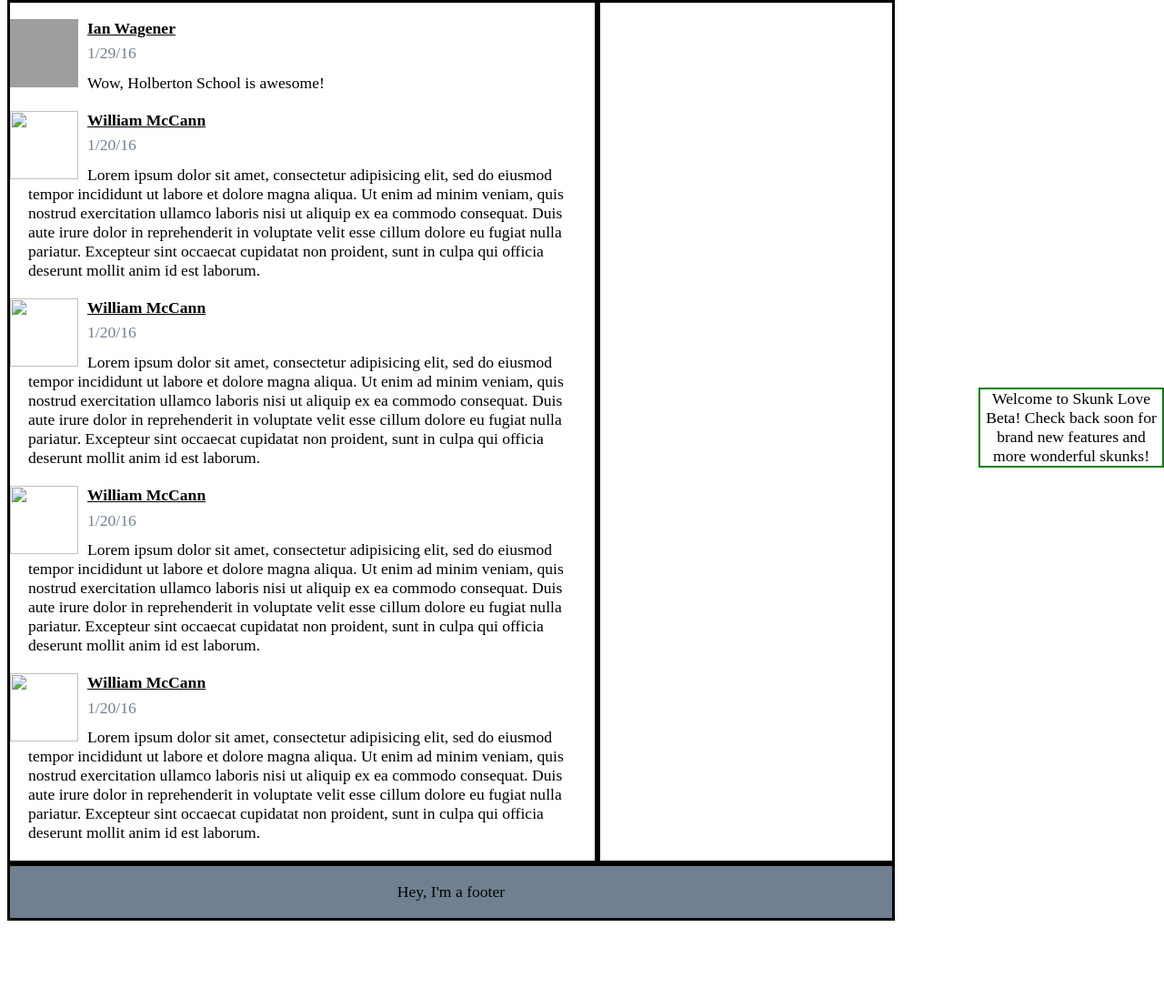
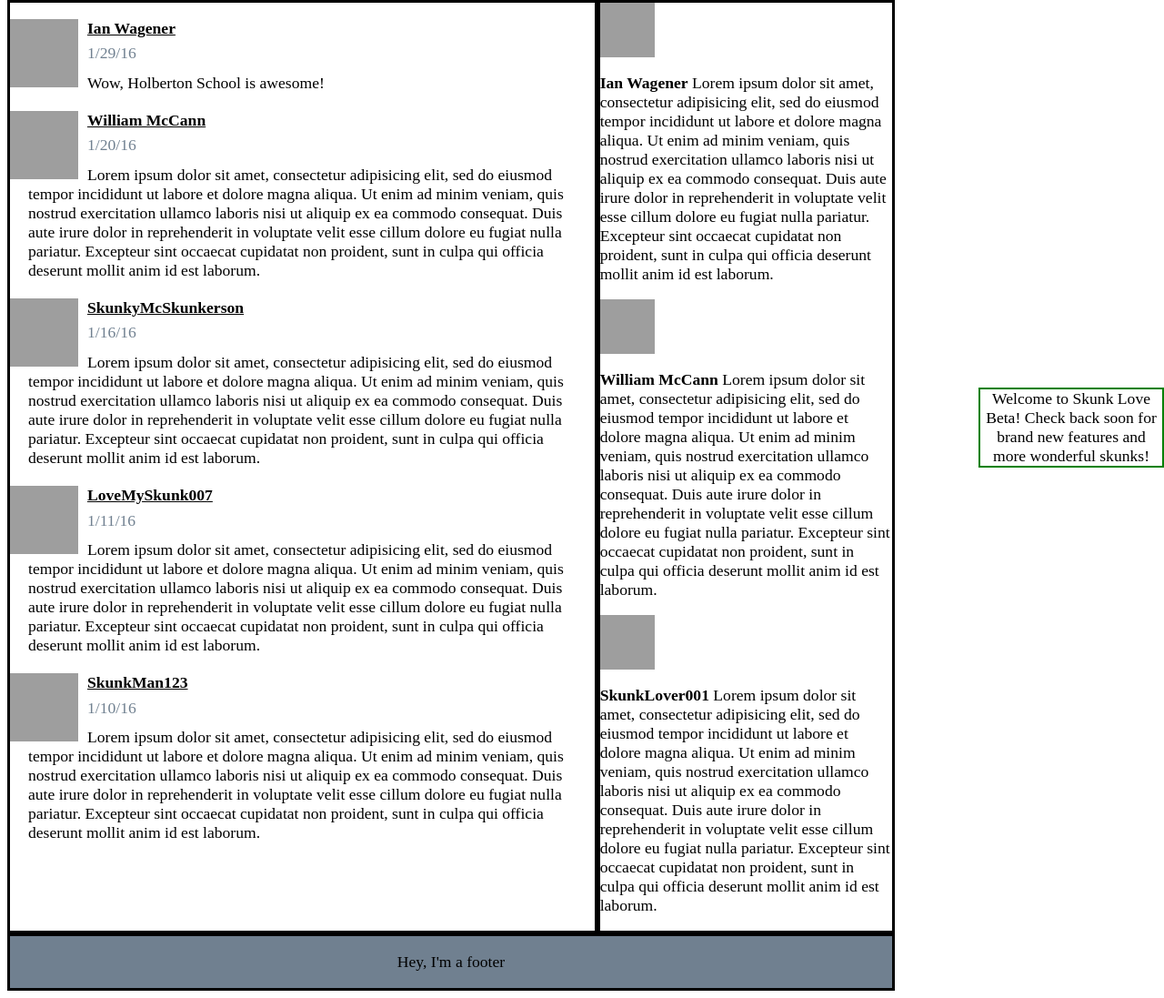
Before and after one commit to WilliamMcCann/twitter-clone-Ian-William, a PHP site: page / in a window 1280 px wide. Shown: the part 268-1365 px from the top of the page at 91% size. Before the commit the page ends 1280 px from the top, so only its background shows below. Run offline with PHP 8.4, Linux system fonts and the light colour scheme; grey boxes are pictures that could not be loaded.

Commit message:
added aside area

```diff
--- a/index.html
+++ b/index.html
@@ -48,7 +48,7 @@
           </p>
     </div>
     <div>
-      <img class="user_photo" src="">
+      <img class="user_photo" src="http://i.imgur.com/6w6wT6l.jpg?1">
           <p class="user_bold">
               William McCann
           </p>
@@ -65,12 +65,12 @@
           </p>
     </div>
     <div>
-      <img class="user_photo" src="">
+      <img class="user_photo" src="http://i.imgur.com/EracF3j.jpg?1">
           <p class="user_bold">
-              William McCann
+              SkunkyMcSkunkerson
           </p>
           <p class="date_posted">
-              1/20/16
+              1/16/16
           </p>
           <p class="status">
               Lorem ipsum dolor sit amet, consectetur adipisicing elit, sed do eiusmod
@@ -82,12 +82,12 @@
           </p>
     </div>
     <div>
-      <img class="user_photo" src="">
+      <img class="user_photo" src="http://i.imgur.com/huIPviu.jpg?1">
           <p class="user_bold">
-              William McCann
+              LoveMySkunk007
           </p>
           <p class="date_posted">
-              1/20/16
+              1/11/16
           </p>
           <p class="status">
               Lorem ipsum dolor sit amet, consectetur adipisicing elit, sed do eiusmod
@@ -99,12 +99,12 @@
           </p>
     </div>
     <div>
-      <img class="user_photo" src="">
+      <img class="user_photo" src="http://i.imgur.com/dM0KkL4.png">
           <p class="user_bold">
-              William McCann
+              SkunkMan123
           </p>
           <p class="date_posted">
-              1/20/16
+              1/10/16
           </p>
           <p class="status">
               Lorem ipsum dolor sit amet, consectetur adipisicing elit, sed do eiusmod
@@ -118,7 +118,37 @@
 </article>
     <aside>
       <div>
-
+        <img class="aside_picture" src="https://lh3.googleusercontent.com/-KYuxgGUbyHk/Vp8PCOq_c2I/AAAAAAAAAA4/GQ3pWZQ_uZg/w280-h280-p/20151215_151935-1.jpg">
+        <p>
+          <b>Ian Wagener</b> Lorem ipsum dolor sit amet, consectetur adipisicing elit, sed do eiusmod
+          tempor incididunt ut labore et dolore magna aliqua. Ut enim ad minim veniam,
+          quis nostrud exercitation ullamco laboris nisi ut aliquip ex ea commodo
+          consequat. Duis aute irure dolor in reprehenderit in voluptate velit esse
+          cillum dolore eu fugiat nulla pariatur. Excepteur sint occaecat cupidatat non
+          proident, sunt in culpa qui officia deserunt mollit anim id est laborum.
+        </p>
+      </div>
+      <div>
+        <img class="aside_picture" src="http://i.imgur.com/6w6wT6l.jpg?1">
+        <p>
+          <b>William McCann</b> Lorem ipsum dolor sit amet, consectetur adipisicing elit, sed do eiusmod
+          tempor incididunt ut labore et dolore magna aliqua. Ut enim ad minim veniam,
+          quis nostrud exercitation ullamco laboris nisi ut aliquip ex ea commodo
+          consequat. Duis aute irure dolor in reprehenderit in voluptate velit esse
+          cillum dolore eu fugiat nulla pariatur. Excepteur sint occaecat cupidatat non
+          proident, sunt in culpa qui officia deserunt mollit anim id est laborum.
+        </p>
+      </div>
+      <div>
+        <img class="aside_picture" src="http://i.imgur.com/u1Dk0Gy.jpg?1">
+        <p>
+          <b>SkunkLover001</b> Lorem ipsum dolor sit amet, consectetur adipisicing elit, sed do eiusmod
+          tempor incididunt ut labore et dolore magna aliqua. Ut enim ad minim veniam,
+          quis nostrud exercitation ullamco laboris nisi ut aliquip ex ea commodo
+          consequat. Duis aute irure dolor in reprehenderit in voluptate velit esse
+          cillum dolore eu fugiat nulla pariatur. Excepteur sint occaecat cupidatat non
+          proident, sunt in culpa qui officia deserunt mollit anim id est laborum.
+        </p>
       </div>
     </aside>
 </main>
--- a/styles.css
+++ b/styles.css
@@ -27,7 +27,6 @@ article {
 aside {
     flex: 1;
     overflow-y: auto;
-    float: right;
     width: 331px;
     text-align: left;
     border-style: solid;
@@ -160,3 +159,7 @@ img {
 li a {
     color: burlywood
 }
+.aside_picture {
+    height: 60px;
+    width: 60px;
+}
```
